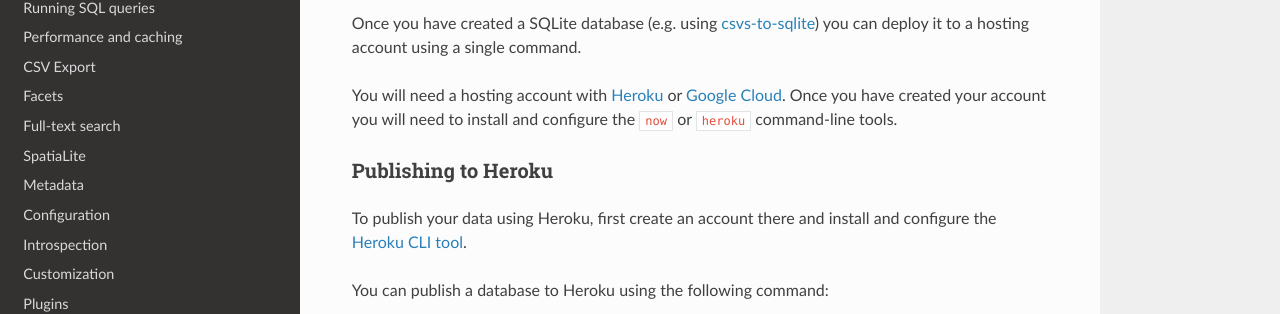
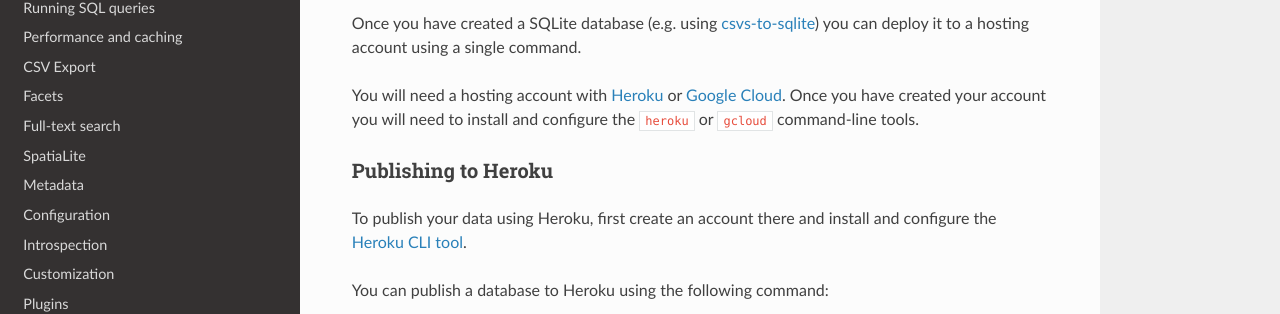
Before and after one commit to simonw/datasette, a Sphinx documentation site: the page built from docs/publish.rst, in a window 1280 px wide and 900 px high. Shown: the part 351-665 px from the top of the window. Built offline with Sphinx 7.4.7 and the Read the Docs theme 2.0.0, drawn with Linux system fonts in a browser that asks for light colours.

Commit message:
Fixed some links

```diff
--- a/docs/publish.rst
+++ b/docs/publish.rst
@@ -11,7 +11,7 @@
 
 Once you have created a SQLite database (e.g. using `csvs-to-sqlite <https://github.com/simonw/csvs-to-sqlite/>`_) you can deploy it to a hosting account using a single command.
 
-You will need a hosting account with `Heroku <http://heroku.com/>`__ or `Google Cloud <https://cloud.google.com/>`__. Once you have created your account you will need to install and configure the ``now`` or ``heroku`` command-line tools.
+You will need a hosting account with `Heroku <https://www.heroku.com/>`__ or `Google Cloud <https://cloud.google.com/>`__. Once you have created your account you will need to install and configure the ``heroku`` or ``gcloud`` command-line tools.
 
 Publishing to Heroku
 --------------------
```
